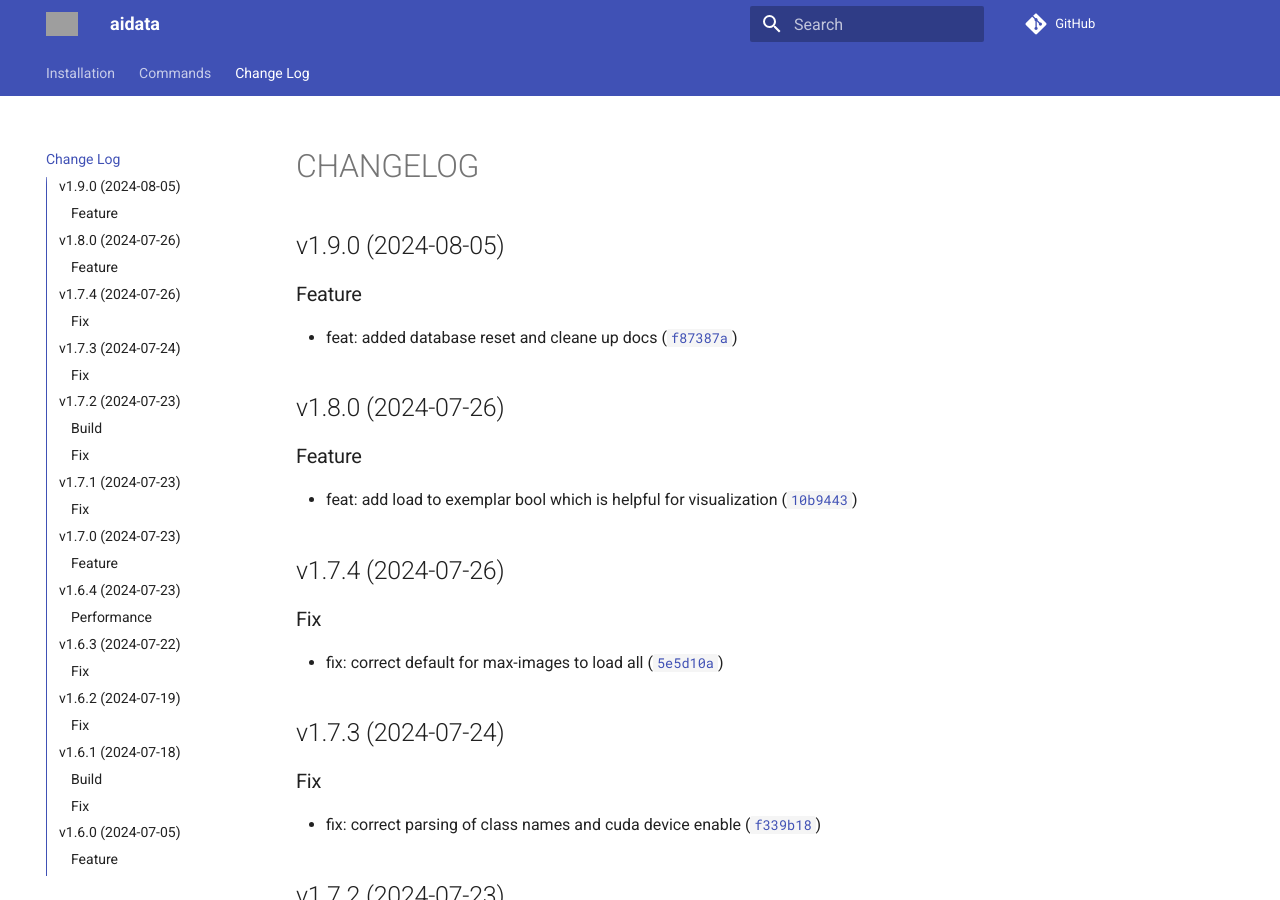
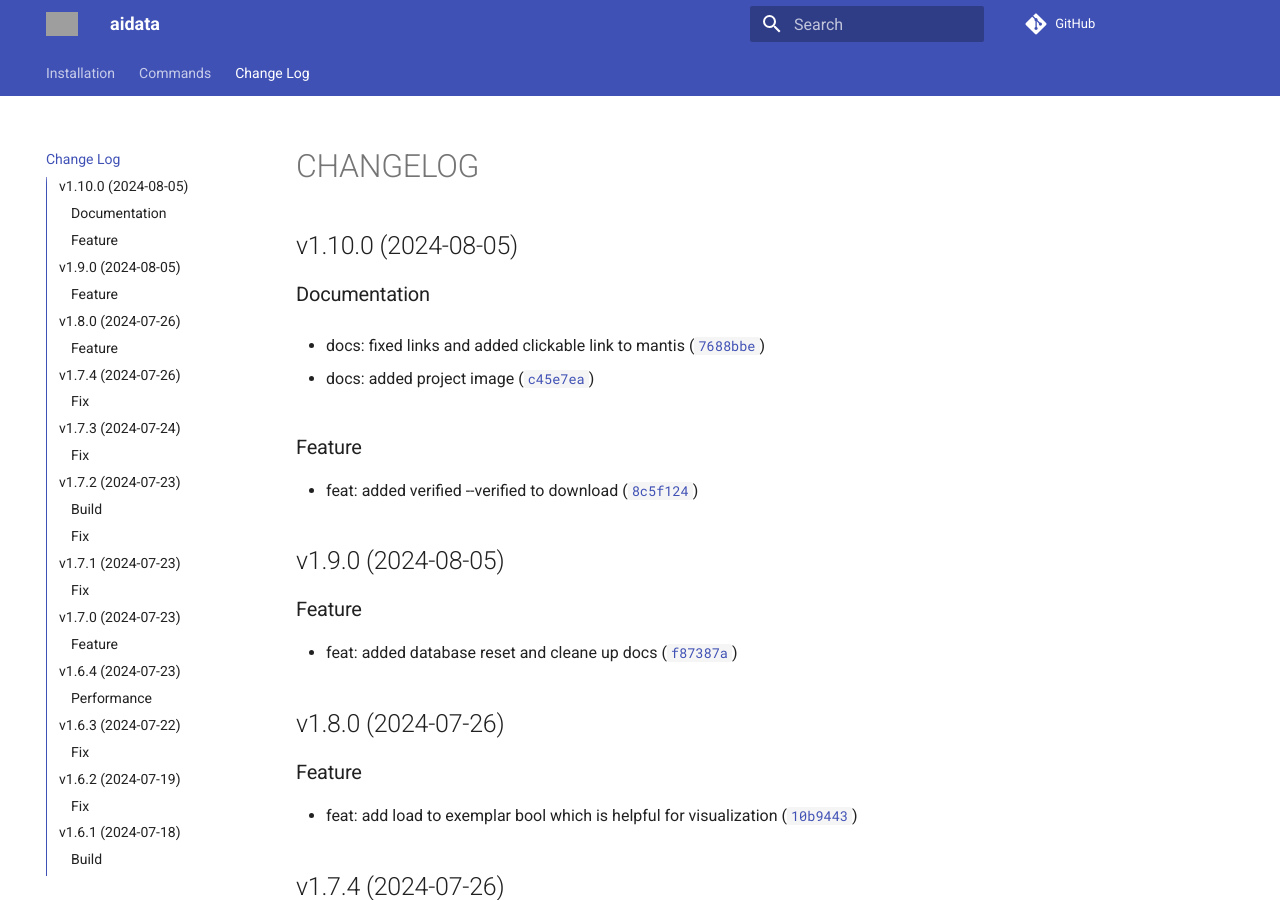
Before and after one commit to mbari-org/aidata, an MkDocs documentation site: the page built from docs/CHANGELOG.md, in a window 1280 px wide and 900 px high. Built offline with MkDocs 1.6.1 and Material for MkDocs 9.7.7, drawn with Linux system fonts in a browser that asks for light colours; comment, search, counter and statistics services are not loaded; grey boxes are pictures that could not be loaded.

Commit message:
1.10.0
Automatically generated by python-semantic-release

```diff
--- a/docs/CHANGELOG.md
+++ b/docs/CHANGELOG.md
@@ -1,4 +1,16 @@
 # CHANGELOG
+
+## v1.10.0 (2024-08-05)
+
+### Documentation
+
+* docs: fixed links and added clickable link to mantis ([`7688bbe`](https://github.com/mbari-org/aidata/commit/7688bbef6d6444a57eface9a62430c7f15f4a008))
+
+* docs: added project image ([`c45e7ea`](https://github.com/mbari-org/aidata/commit/c45e7ea2d091a94d4fe77e5b89d6a27a22209b3b))
+
+### Feature
+
+* feat: added verified --verified to download ([`8c5f124`](https://github.com/mbari-org/aidata/commit/8c5f12475f3a5409c1fdfbe785155b8e5e6bd887))
 
 ## v1.9.0 (2024-08-05)
 
```
